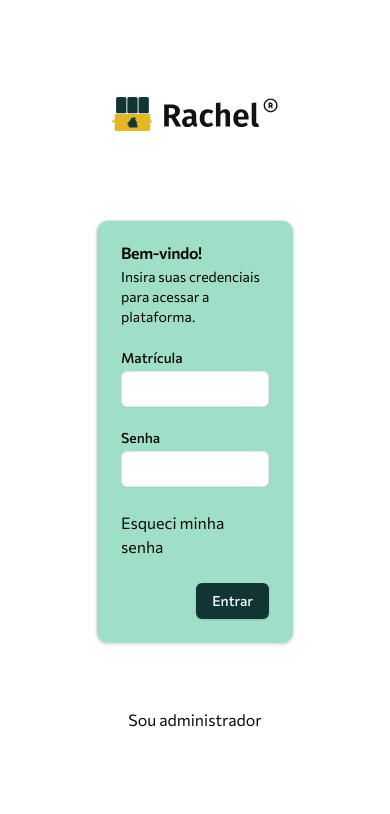
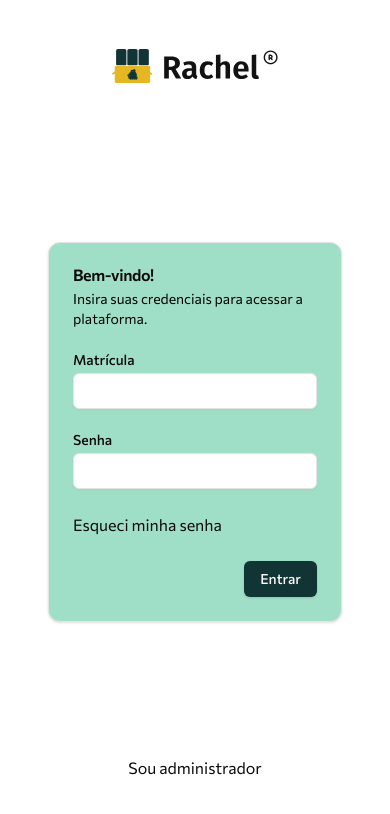
Before and after one commit to isaaclvf/rachel, a Next.js app: page /login in a window 390 px wide. Shown: the top 814 px of the page. Built offline with nearby package versions, Linux system fonts and the light colour scheme.

Commit message:
Little changes

```diff
--- a/src/app/admin/login/page.jsx
+++ b/src/app/admin/login/page.jsx
@@ -12,8 +12,8 @@ import Link from "next/link";
 
 export default function LoginAdminPage() {
   return (
-    <main className="flex min-h-screen flex-col items-center justify-between p-24">
-      <img className="pb-9" src="logoNormal.svg" alt="logo" />
+    <main className="flex min-h-screen flex-col items-center justify-between p-12 lg:p-24">
+      <img className="pb-9" src="logoNormal.svg" alt="logoNormal" />
       <Card className="bg-[#A0DFC7]">
         <CardHeader>
           <CardTitle>Bem-vindo!</CardTitle>
--- a/src/app/login/page.jsx
+++ b/src/app/login/page.jsx
@@ -12,7 +12,7 @@ import Link from "next/link";
 
 export default function Login() {
   return (
-    <main className="bg- flex min-h-screen flex-col items-center justify-between p-24">
+    <main className="bg- flex min-h-screen flex-col items-center justify-between p-12 lg:p-24">
       <img className="pb-9" src="logoNormal.svg" alt="logoNormal" />
       <Card className="bg-[#A0DFC7]">
         <CardHeader>
```
